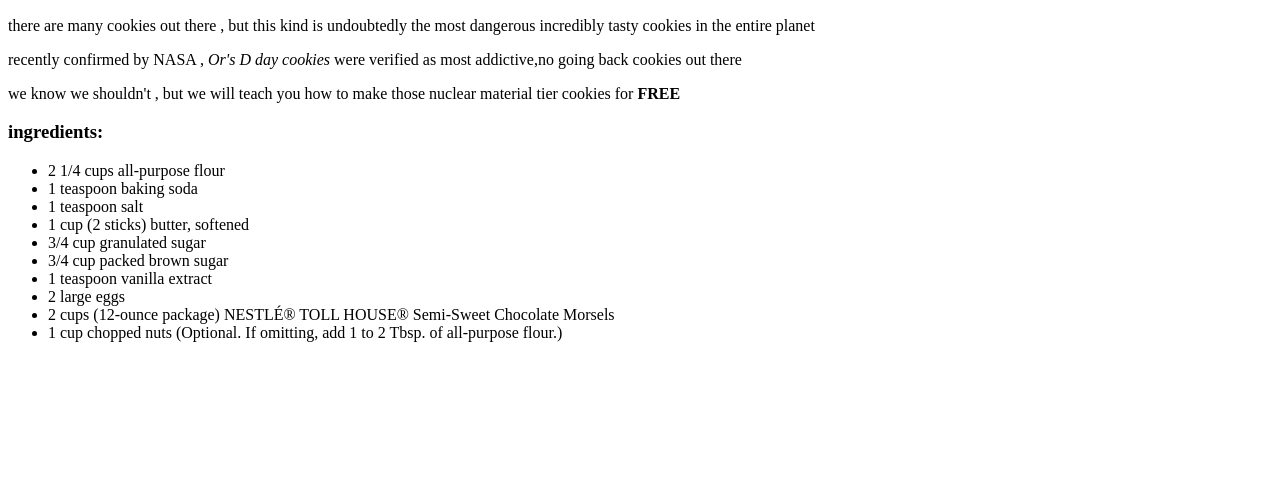
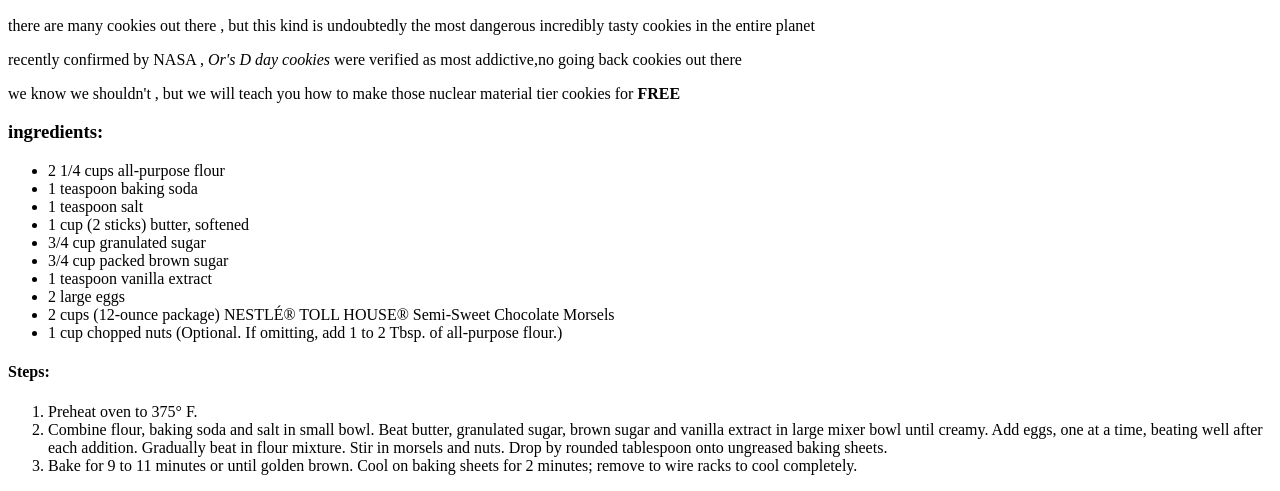
Before and after one commit to OR404/odin-recipes, a plain HTML site: page recipes/cookies.html in a window 1280 px wide. Shown: the part 434-925 px from the top of the page. Before the commit the page ends 800 px from the top, so only its background shows below. Drawn offline with Linux system fonts and the light colour scheme.

Commit message:
add cookies instruction steps

```diff
--- a/recipes/cookies.html
+++ b/recipes/cookies.html
@@ -26,6 +26,14 @@
         <li>1 cup chopped nuts (Optional. If omitting, add 1 to 2 Tbsp. of all-purpose flour.)</li>
 
     </ul>
+    <h4>Steps:</h4>
+    <ol>
+        <li>Preheat oven to 375° F.</li>
+        <li>Combine flour, baking soda and salt in small bowl. Beat butter, granulated sugar, brown sugar and vanilla extract in large mixer bowl until creamy. Add eggs, one at a time, beating well after each addition. Gradually beat in flour mixture. Stir in morsels and nuts. Drop by rounded tablespoon onto ungreased baking sheets.</li>
+        <li>Bake for 9 to 11 minutes or until golden brown. Cool on baking sheets for 2 minutes; remove to wire racks to cool completely.</li>
+    </ol>
+
+
 
 
 
```
